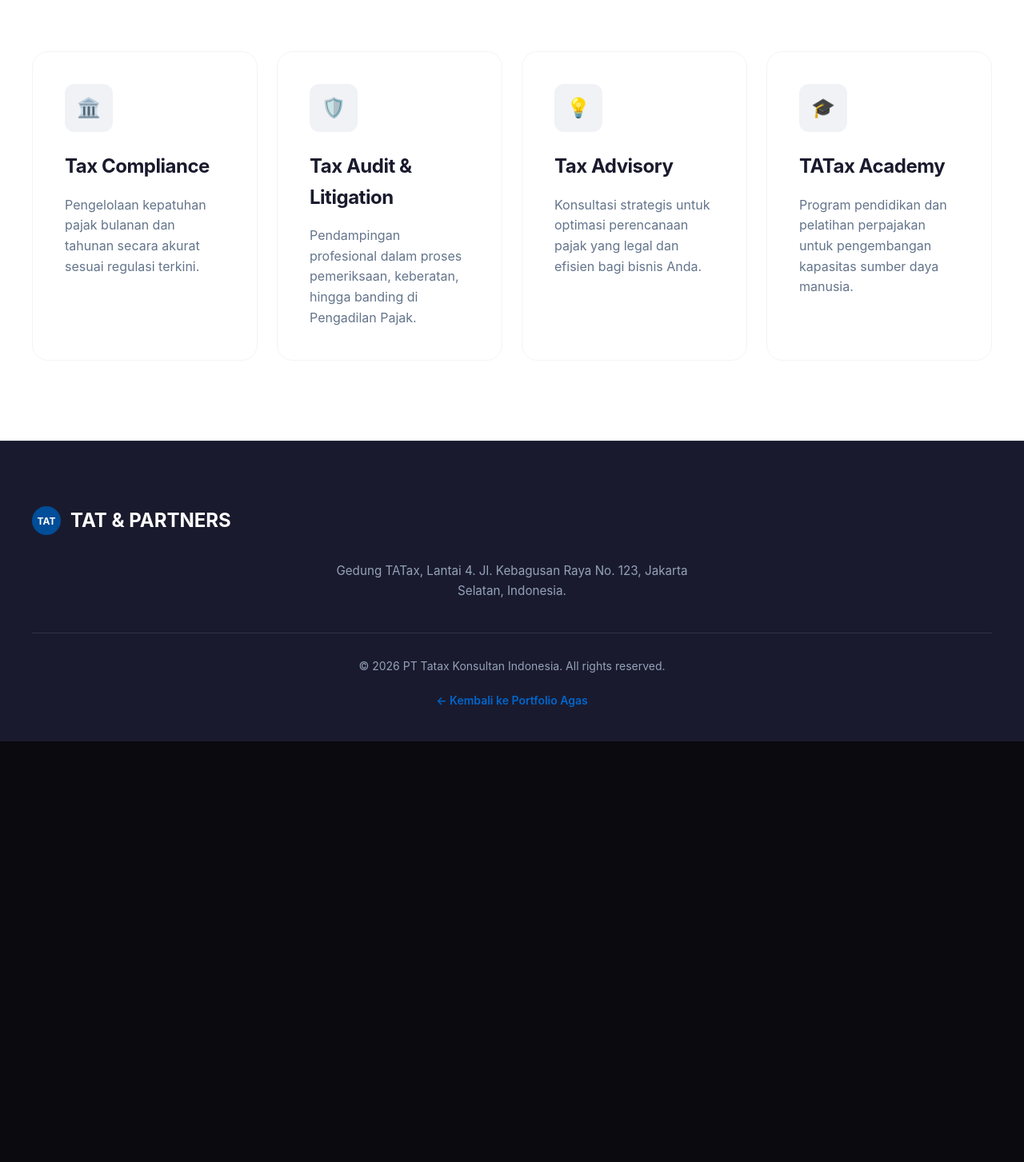
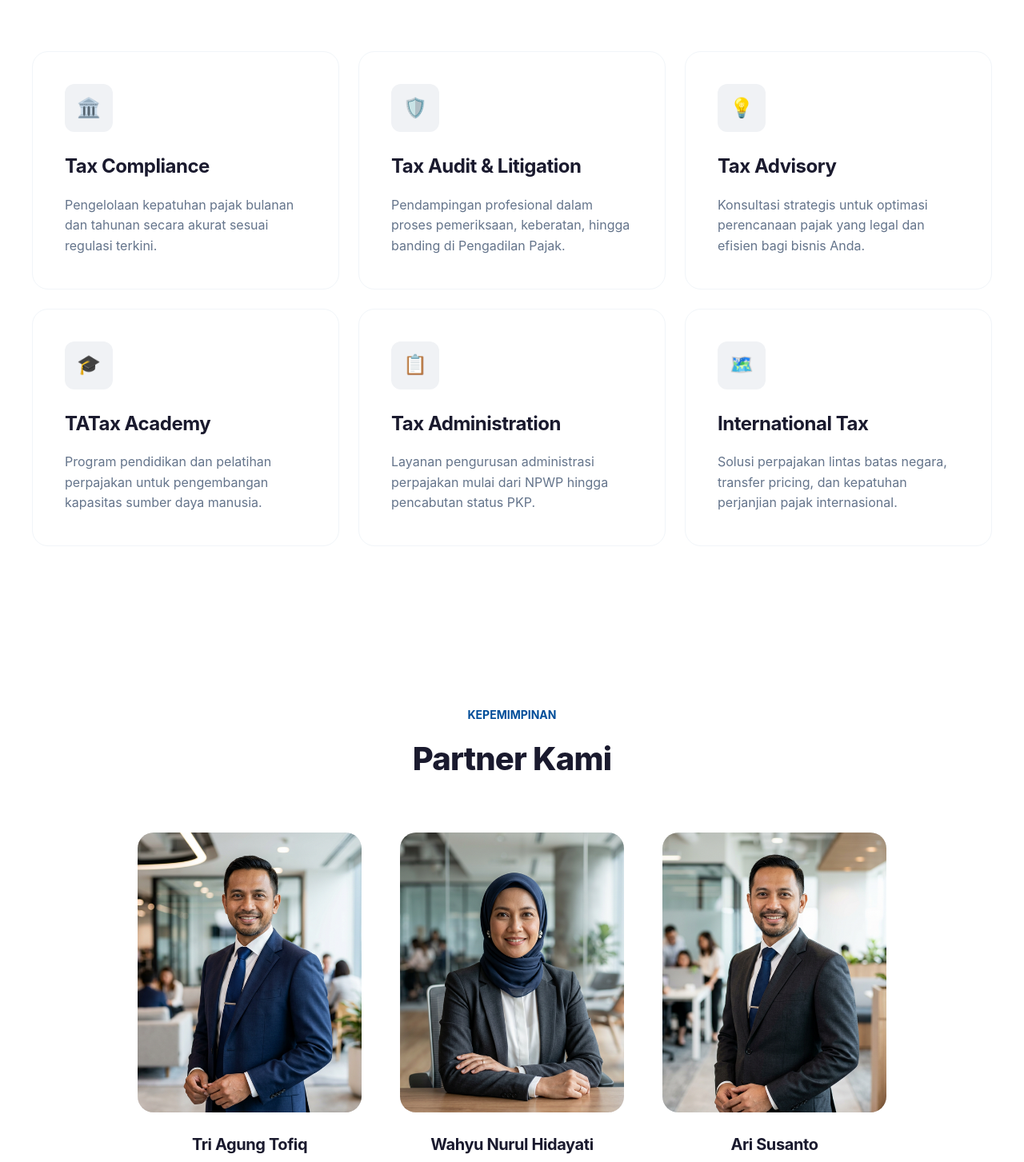
Before and after one commit to agas007/agas007.github.io, a Next.js app: page /tat-webpage in a window 1280 px wide. Shown: the part 1330-2783 px from the top of the page at 80% size. Before the commit the page ends 2257 px from the top, so only its background shows below. Built offline with nearby package versions, Linux system fonts and the light colour scheme.

Commit message:
feat: Add Partners, Academy, and Contact sections with updated navigation and styling.

```diff
--- a/src/app/tat-webpage/page.tsx
+++ b/src/app/tat-webpage/page.tsx
@@ -18,7 +18,66 @@ export default function TatWebpageDummy() {
     { name: "Trinusa Resources", src: "/projects/tat/images/clients/trinusa-resources.png" },
   ];
 
-  // Duplicate for seamless loop
+  const services = [
+    { icon: "🏛️", title: "Tax Compliance", desc: "Pengelolaan kepatuhan pajak bulanan dan tahunan secara akurat sesuai regulasi terkini." },
+    { icon: "🛡️", title: "Tax Audit & Litigation", desc: "Pendampingan profesional dalam proses pemeriksaan, keberatan, hingga banding di Pengadilan Pajak." },
+    { icon: "💡", title: "Tax Advisory", desc: "Konsultasi strategis untuk optimasi perencanaan pajak yang legal dan efisien bagi bisnis Anda." },
+    { icon: "🎓", title: "TATax Academy", desc: "Program pendidikan dan pelatihan perpajakan untuk pengembangan kapasitas sumber daya manusia." },
+    { icon: "📋", title: "Tax Administration", desc: "Layanan pengurusan administrasi perpajakan mulai dari NPWP hingga pencabutan status PKP." },
+    { icon: "🗺️", title: "International Tax", desc: "Solusi perpajakan lintas batas negara, transfer pricing, dan kepatuhan perjanjian pajak internasional." }
+  ];
+
+  const partners = [
+    {
+      name: "Tri Agung Tofiq",
+      title: "S.E., S.H., M.Ak., M.H., BKP",
+      role: "Managing Partner",
+      image: "/projects/tat/images/partner_1_portrait_1773559480325.png"
+    },
+    {
+      name: "Wahyu Nurul Hidayati",
+      title: "S.E, Ak, CA, M.Ak, Ph.D (C)",
+      role: "Operational Director",
+      image: "/projects/tat/images/partner_2_portrait_1773559495600.png"
+    },
+    {
+      name: "Ari Susanto",
+      title: "S.E., M.Ak., BKP",
+      role: "Partner",
+      image: "/projects/tat/images/partner_ari_1773562219775.png"
+    },
+    {
+      name: "Devid Januardi",
+      title: "S.Kom, M.Ak, BKP",
+      role: "Partner",
+      image: "/projects/tat/images/partner_devid_1773562236023.png"
+    },
+    {
+      name: "Agung Suprianto",
+      title: "SE, Ak, CPA, M.Ak, BKP",
+      role: "Partner",
+      image: "/projects/tat/images/partner_agung_1773562258262.png"
+    }
+  ];
+
+  const academyPrograms = [
+    {
+      title: "Brevet Pajak A & B",
+      type: "Flexible / Hybrid",
+      desc: "Program pelatihan komprehensif bagi calon praktisi pajak untuk mendapatkan sertifikasi Brevet A dan B."
+    },
+    {
+      title: "In-House Training",
+      type: "Corporate",
+      desc: "Pelatihan khusus perpajakan yang disesuaikan dengan kebutuhan spesifik perusahaan Anda."
+    },
+    {
+      title: "Tax Talkshows & Seminar",
+      type: "Event",
+      desc: "Diskusi interaktif dan seminar rutin membahas regulasi terbaru dan isu-isu perpajakan terkini."
+    }
+  ];
+
   const duplicatedClients = [...clients, ...clients];
 
   return (
@@ -30,32 +89,33 @@ export default function TatWebpageDummy() {
           <span>TAT & PARTNERS</span>
         </a>
         <div className="tat-nav-links">
-          <a href="#">Beranda</a>
-          <a href="#">Layanan</a>
-          <a href="#">Klien</a>
-          <a href="#">Tim</a>
-          <a href="#">Kontak</a>
+          <a href="#hero">Beranda</a>
+          <a href="#layanan">Layanan</a>
+          <a href="#klien">Klien</a>
+          <a href="#tim">Tim</a>
+          <a href="#academy">Academy</a>
+          <a href="#konsultasi">Kontak</a>
         </div>
-        <div style={{ display: 'flex', gap: '12px' }}>
+        <div>
              <button className="tat-btn tat-btn-primary" style={{ padding: '10px 24px', fontSize: '0.875rem' }}>Login Portal</button>
         </div>
       </nav>
 
       {/* Hero Section */}
-      <section className="tat-hero">
+      <section id="hero" className="tat-hero">
         <div className="tat-hero-content">
           <span className="tat-hero-badge">Konsultan Pajak Terdaftar & Terpercaya</span>
           <h1>Solusi Pajak yang <span>Tepat & Terukur</span> untuk Bisnis Anda</h1>
           <p>Membantu perusahaan navigasi kompleksitas perpajakan Indonesia dengan keahlian mendalam dan integritas tinggi.</p>
           <div style={{ display: 'flex', justifyContent: 'center' }}>
-            <a href="#" className="tat-btn tat-btn-primary">Hubungi Kami</a>
-            <a href="#" className="tat-btn tat-btn-outline">Pelajari Layanan</a>
+            <a href="#konsultasi" className="tat-btn tat-btn-primary">Hubungi Kami</a>
+            <a href="#layanan" className="tat-btn tat-btn-outline">Pelajari Layanan</a>
           </div>
         </div>
       </section>
 
       {/* Trust & Client Slider */}
-      <section className="tat-trust">
+      <section id="klien" className="tat-trust">
         <p className="tat-trust-title">Telah Dipercaya Oleh Berbagai Perusahaan Terkemuka</p>
         <div className="tat-marquee-container">
           <div className="tat-marquee">
@@ -73,39 +133,124 @@ export default function TatWebpageDummy() {
       </section>
 
       {/* Services Section */}
-      <section className="tat-section">
-        <div className="tat-section-header">
-          <span className="tat-section-subtitle">Layanan Kami</span>
-          <h2 className="tat-section-title">Keahlian Menyeluruh di Bidang Perpajakan</h2>
+      <section id="layanan" style={{ padding: '100px 40px' }}>
+        <div style={{ textAlign: 'center', maxWidth: '800px', margin: '0 auto 60px' }}>
+          <span style={{ color: 'var(--tat-blue)', fontWeight: 700, textTransform: 'uppercase', fontSize: '0.875rem', marginBottom: '12px', display: 'block' }}>Layanan Kami</span>
+          <h2 style={{ fontSize: '2.5rem', fontWeight: 800, color: 'var(--tat-blue-dark)' }}>Keahlian Menyeluruh di Bidang Perpajakan</h2>
         </div>
 
-        <div className="tat-services-grid">
-          <div className="tat-service-card">
-            <div className="tat-service-icon">🏛️</div>
-            <h3>Tax Compliance</h3>
-            <p>Pengelolaan kepatuhan pajak bulanan dan tahunan secara akurat sesuai regulasi terkini.</p>
+        <div style={{
+            display: 'grid',
+            gridTemplateColumns: 'repeat(auto-fit, minmax(300px, 1fr))',
+            gap: '24px',
+            maxWidth: '1200px',
+            margin: '0 auto'
+        }}>
+          {services.map((service, idx) => (
+            <div key={idx} style={{
+                background: '#fff',
+                border: '1px solid #f1f5f9',
+                padding: '40px',
+                borderRadius: '20px',
+                transition: 'all 0.3s'
+            }}>
+                <div style={{
+                    width: '60px',
+                    height: '60px',
+                    background: 'var(--tat-silver)',
+                    borderRadius: '12px',
+                    display: 'flex',
+                    alignItems: 'center',
+                    justifyContent: 'center',
+                    fontSize: '1.5rem',
+                    marginBottom: '24px',
+                    color: 'var(--tat-blue)'
+                }}>{service.icon}</div>
+                <h3 style={{ fontSize: '1.5rem', marginBottom: '16px', fontWeight: 700 }}>{service.title}</h3>
+                <p style={{ color: '#64748b', lineHeight: '1.6' }}>{service.desc}</p>
+            </div>
+          ))}
+        </div>
+      </section>
+
+      {/* Leadership / Partners Section */}
+      <section id="tim" style={{ padding: '100px 40px', background: '#fff' }}>
+        <div style={{ textAlign: 'center', maxWidth: '800px', margin: '0 auto 60px' }}>
+          <span style={{ color: 'var(--tat-blue)', fontWeight: 700, textTransform: 'uppercase', fontSize: '0.875rem', marginBottom: '12px', display: 'block' }}>Kepemimpinan</span>
+          <h2 style={{ fontSize: '2.5rem', fontWeight: 800, color: 'var(--tat-blue-dark)' }}>Partner Kami</h2>
+        </div>
+        <div className="tat-partners-grid">
+          {partners.map((partner, idx) => (
+            <div key={idx} className="tat-partner-card">
+              <div className="tat-partner-image-wrapper">
+                <img
+                  src={partner.image}
+                  alt={partner.name}
+                  className="tat-partner-image"
+                  onError={(e) => {
+                    e.currentTarget.src = "https://ui-avatars.com/api/?name=" + partner.name + "&background=004d99&color=fff&size=512";
+                  }}
+                />
+              </div>
+              <h3>{partner.name}</h3>
+              <p>{partner.title}</p>
+              <span className="tat-partner-role">{partner.role}</span>
+            </div>
+          ))}
+        </div>
+      </section>
+
+      {/* Academy Section */}
+      <section id="academy" className="tat-academy">
+        <div style={{ textAlign: 'center', maxWidth: '800px', margin: '0 auto 60px', position: 'relative', zIndex: 10 }}>
+          <span className="tat-academy-type" style={{ color: '#60a5fa' }}>Pendidikan & Pelatihan</span>
+          <h2 style={{ fontSize: '2.5rem', fontWeight: 800, color: '#fff' }}>TATax Academy</h2>
+          <p style={{ color: '#94a3b8', fontSize: '1.1rem', marginTop: '16px' }}>Dedikasi kami pada pengembangan sumber daya manusia melalui edukasi perpajakan berkualitas.</p>
+        </div>
+        <div className="tat-academy-grid">
+          {academyPrograms.map((prog, idx) => (
+            <div key={idx} className="tat-academy-card">
+              <span className="tat-academy-type">{prog.type}</span>
+              <h3>{prog.title}</h3>
+              <p>{prog.desc}</p>
+            </div>
+          ))}
+        </div>
+      </section>
+
+      {/* Consultation Form Section */}
+      <section id="konsultasi" className="tat-contact-section">
+        <div className="tat-contact-container">
+          <div className="tat-contact-info">
+            <h2>Mari Berkolaborasi Bersama Kami</h2>
+            <p style={{ lineHeight: '1.6', color: '#cbd5e1' }}>
+              Untuk mengetahui informasi tentang topik tertentu atau tentang layanan TAT & Partners, Anda dapat mengirimkan pesan dengan mengisi formulir ini.
+            </p>
           </div>
-          <div className="tat-service-card">
-            <div className="tat-service-icon">🛡️</div>
-            <h3>Tax Audit & Litigation</h3>
-            <p>Pendampingan profesional dalam proses pemeriksaan, keberatan, hingga banding di Pengadilan Pajak.</p>
-          </div>
-          <div className="tat-service-card">
-            <div className="tat-service-icon">💡</div>
-            <h3>Tax Advisory</h3>
-            <p>Konsultasi strategis untuk optimasi perencanaan pajak yang legal dan efisien bagi bisnis Anda.</p>
-          </div>
-          <div className="tat-service-card">
-            <div className="tat-service-icon">🎓</div>
-            <h3>TATax Academy</h3>
-            <p>Program pendidikan dan pelatihan perpajakan untuk pengembangan kapasitas sumber daya manusia.</p>
+          <div className="tat-contact-form">
+            <div className="tat-form-group" style={{ display: 'flex', gap: '16px' }}>
+                <input type="email" placeholder="Email Anda" className="tat-form-input" style={{ flex: 1 }} />
+                <input type="tel" placeholder="Nomor Ponsel" className="tat-form-input" style={{ flex: 1 }} />
+            </div>
+            <div className="tat-form-group">
+                <select className="tat-form-input">
+                    <option disabled selected>Alasan untuk menghubungi</option>
+                    <option>Konsultasi Layanan</option>
+                    <option>Informasi TATax Academy</option>
+                    <option>Lainnya</option>
+                </select>
+            </div>
+            <div className="tat-form-group">
+                <textarea rows={4} placeholder="Bagaimana kami dapat membantu Anda?" className="tat-form-input" style={{ resize: 'none' }}></textarea>
+            </div>
+            <button className="tat-form-btn">Kirim Formulir</button>
           </div>
         </div>
       </section>
 
       {/* Footer */}
       <footer className="tat-footer">
-        <div className="tat-logo" style={{ color: '#fff', marginBottom: '32px' }}>
+        <div className="tat-logo" style={{ color: '#fff', marginBottom: '32px', justifyContent: 'center' }}>
           <div className="tat-logo-icon">TAT</div>
           <span style={{ fontSize: '1.5rem' }}>TAT & PARTNERS</span>
         </div>
--- a/src/app/tat-webpage/tat.css
+++ b/src/app/tat-webpage/tat.css
@@ -186,75 +186,188 @@
     filter: grayscale(0);
 }
 
-.tat-section {
-    padding: 100px 40px;
+/* Partners / Leadership Section */
+.tat-partners-grid {
+    display: flex;
+    flex-wrap: wrap;
+    justify-content: center;
+    gap: 48px;
+    max-width: 1000px;
+    margin: 0 auto;
 }
 
-.tat-section-header {
+.tat-partner-card {
+    width: 280px;
     text-align: center;
-    max-width: 800px;
-    margin: 0 auto 60px;
+    transition: all 0.3s;
 }
 
-.tat-section-subtitle {
-    color: var(--tat-blue);
-    font-weight: 700;
-    text-transform: uppercase;
-    font-size: 0.875rem;
-    margin-bottom: 12px;
-    display: block;
+.tat-partner-image-wrapper {
+    width: 100%;
+    aspect-ratio: 4/5;
+    border-radius: 20px;
+    overflow: hidden;
+    margin-bottom: 24px;
+    background: var(--tat-silver);
+    position: relative;
 }
 
-.tat-section-title {
-    font-size: 2.5rem;
-    font-weight: 800;
-    color: var(--tat-blue-dark);
+.tat-partner-image {
+    width: 100%;
+    height: 100%;
+    object-fit: cover;
+    transition: transform 0.5s;
 }
 
-.tat-services-grid {
+.tat-partner-card:hover .tat-partner-image {
+    transform: scale(1.05);
+}
+
+.tat-partner-card h3 {
+    font-size: 1.25rem;
+    font-weight: 700;
+    margin-bottom: 4px;
+}
+
+.tat-partner-card p {
+    font-size: 0.75rem;
+    color: var(--tat-text-gray);
+    margin-bottom: 12px;
+}
+
+.tat-partner-role {
+    display: inline-block;
+    padding: 4px 12px;
+    background: rgba(0, 77, 153, 0.1);
+    color: var(--tat-blue);
+    border-radius: 4px;
+    font-size: 0.8rem;
+    font-weight: 600;
+}
+
+/* Academy Section */
+.tat-academy {
+    background: var(--tat-blue-dark);
+    color: #fff;
+    padding: 100px 40px;
+    position: relative;
+    overflow: hidden;
+}
+
+.tat-academy-grid {
     display: grid;
-    grid-template-columns: repeat(auto-fit, minmax(280px, 1fr));
+    grid-template-columns: repeat(auto-fit, minmax(300px, 1fr));
     gap: 24px;
     max-width: 1200px;
     margin: 0 auto;
 }
 
-.tat-service-card {
-    background: #fff;
-    border: 1px solid #f1f5f9;
+.tat-academy-card {
+    background: rgba(255, 255, 255, 0.05);
+    border: 1px solid rgba(255, 255, 255, 0.1);
     padding: 40px;
     border-radius: 20px;
-    transition: all 0.3s;
+    backdrop-filter: blur(10px);
 }
 
-.tat-service-card:hover {
-    box-shadow: 0 20px 40px rgba(0,0,0,0.05);
-    border-color: var(--tat-blue);
-    transform: translateY(-5px);
+.tat-academy-card h3 {
+    font-size: 1.5rem;
+    font-weight: 700;
+    margin-bottom: 12px;
 }
 
-.tat-service-icon {
-    width: 60px;
-    height: 60px;
-    background: var(--tat-silver);
-    border-radius: 12px;
-    display: flex;
-    align-items: center;
-    justify-content: center;
-    font-size: 1.5rem;
-    margin-bottom: 24px;
-    color: var(--tat-blue);
+.tat-academy-card p {
+    color: #cbd5e1;
+    line-height: 1.6;
 }
 
-.tat-service-card h3 {
-    font-size: 1.5rem;
+.tat-academy-type {
+    font-size: 0.75rem;
+    font-weight: 700;
+    text-transform: uppercase;
+    color: var(--tat-blue-light);
     margin-bottom: 16px;
-    font-weight: 700;
+    display: block;
 }
 
-.tat-service-card p {
-    color: #64748b;
-    line-height: 1.6;
+/* Contact Form Section */
+.tat-contact-section {
+    background: var(--tat-silver);
+    padding: 100px 40px;
+}
+
+.tat-contact-container {
+    max-width: 1100px;
+    margin: 0 auto;
+    background: #fff;
+    border-radius: 30px;
+    display: flex;
+    overflow: hidden;
+    box-shadow: 0 30px 60px rgba(0,0,0,0.1);
+}
+
+.tat-contact-info {
+    width: 40%;
+    background: var(--tat-blue);
+    color: #fff;
+    padding: 60px;
+    display: flex;
+    flex-direction: column;
+    justify-content: center;
+}
+
+.tat-contact-info h2 {
+    font-size: 2.25rem;
+    font-weight: 800;
+    margin-bottom: 24px;
+}
+
+.tat-contact-form {
+    width: 60%;
+    padding: 60px;
+}
+
+.tat-form-group {
+    margin-bottom: 20px;
+}
+
+.tat-form-input {
+    width: 100%;
+    padding: 16px;
+    border: 1px solid #e2e8f0;
+    border-radius: 12px;
+    outline: none;
+    transition: border-color 0.3s;
+}
+
+.tat-form-input:focus {
+    border-color: var(--tat-blue);
+}
+
+.tat-form-btn {
+    background: #f97316;
+    color: #fff;
+    border: none;
+    padding: 16px 32px;
+    border-radius: 12px;
+    font-weight: 700;
+    cursor: pointer;
+    transition: all 0.3s;
+    width: 100%;
+}
+
+.tat-form-btn:hover {
+    background: #ea580c;
+    transform: translateY(-2px);
+}
+
+@media (max-width: 900px) {
+    .tat-contact-container {
+        flex-direction: column;
+    }
+    .tat-contact-info, .tat-contact-form {
+        width: 100%;
+    }
 }
 
 .tat-footer {
```
